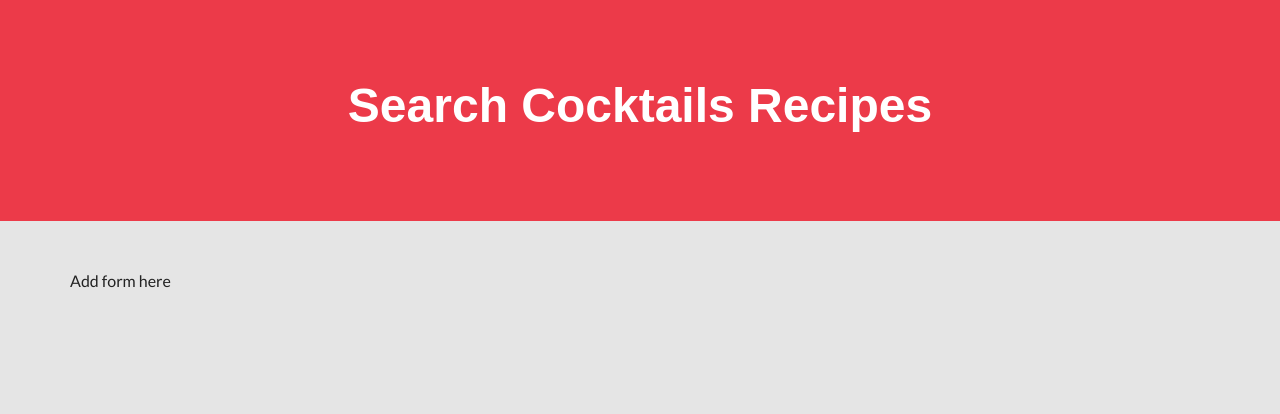
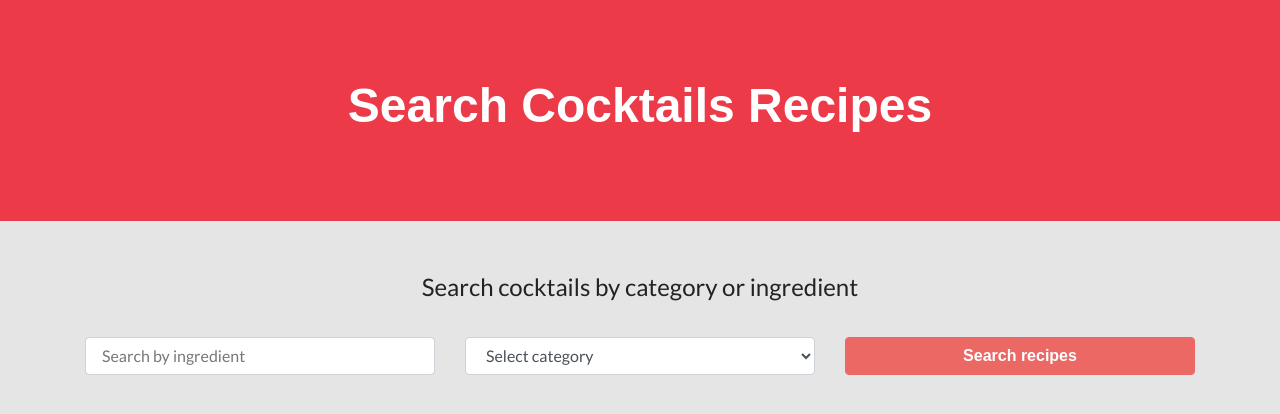
Before and after one commit to david-portilla/cocktails, a React (Create React App) app: page / in a window 1280 px wide. Shown: the top 414 px of the page. Built offline with nearby package versions, Linux system fonts and the light colour scheme; a web font is replaced by a local one.

Commit message:
adding Form

```diff
--- a/src/Components/Form.js
+++ b/src/Components/Form.js
@@ -2,9 +2,37 @@
 
 const Form = () => {
   return (
-    <>
-      Add form here
-    </>
+    <form className="col-12">
+      <fieldset className="text-center">
+        <legend>Search cocktails by category or ingredient</legend>
+      </fieldset>
+
+      <div className="row mt-4">
+        <div className="col-md-4">
+          <input
+            type="text"
+            name="name"
+            className="form-control"
+            placeholder="Search by ingredient"
+          />
+        </div>
+        <div className="col-md-4">
+          <select
+            name="category"
+            className="form-control"
+          >
+            <option value="">Select category</option>
+          </select>
+        </div>
+
+        <div className="col-md-4">
+          <input
+            type="submit"
+            className="btn btn-block btn-primary"
+            value="Search recipes" />
+        </div>
+      </div>
+    </form>
   )
 }
 
```
